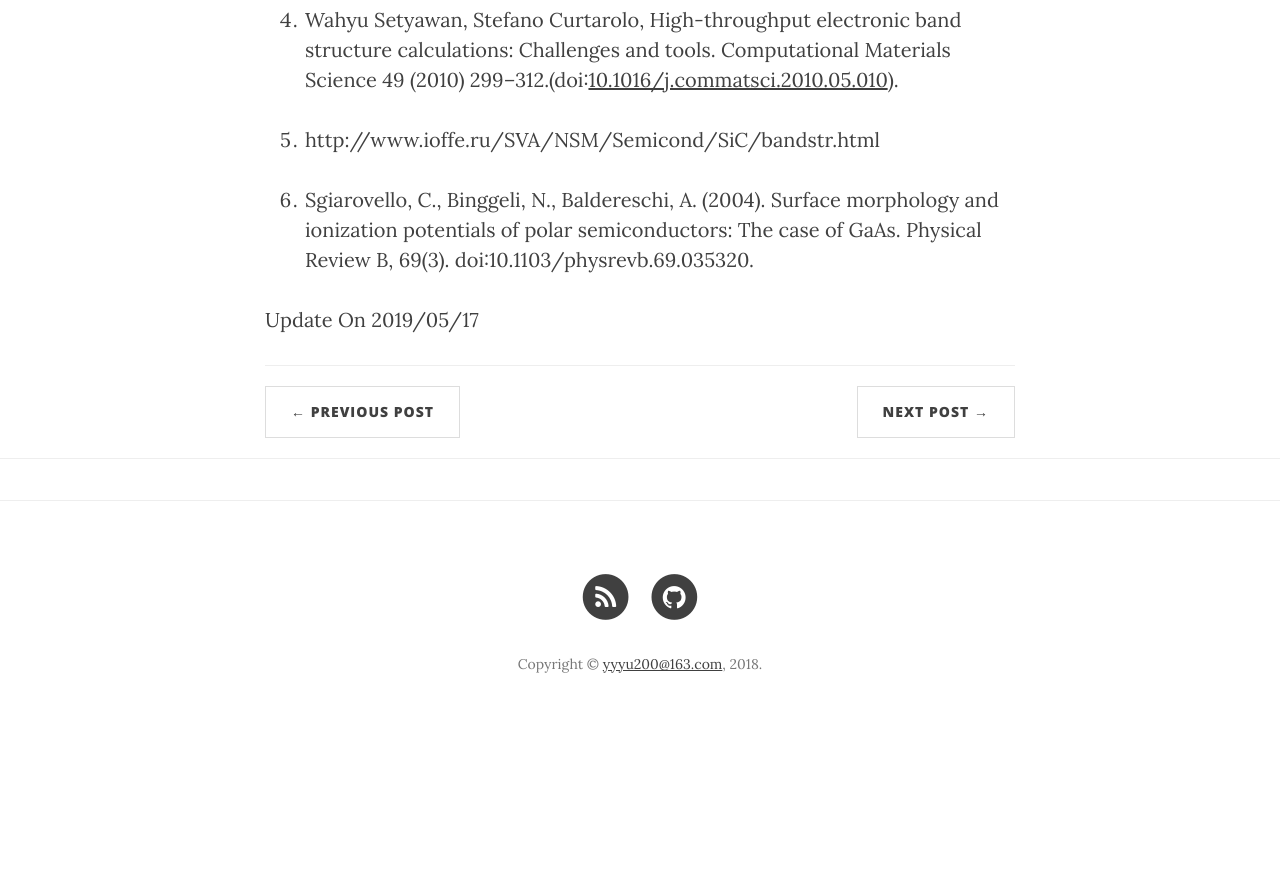
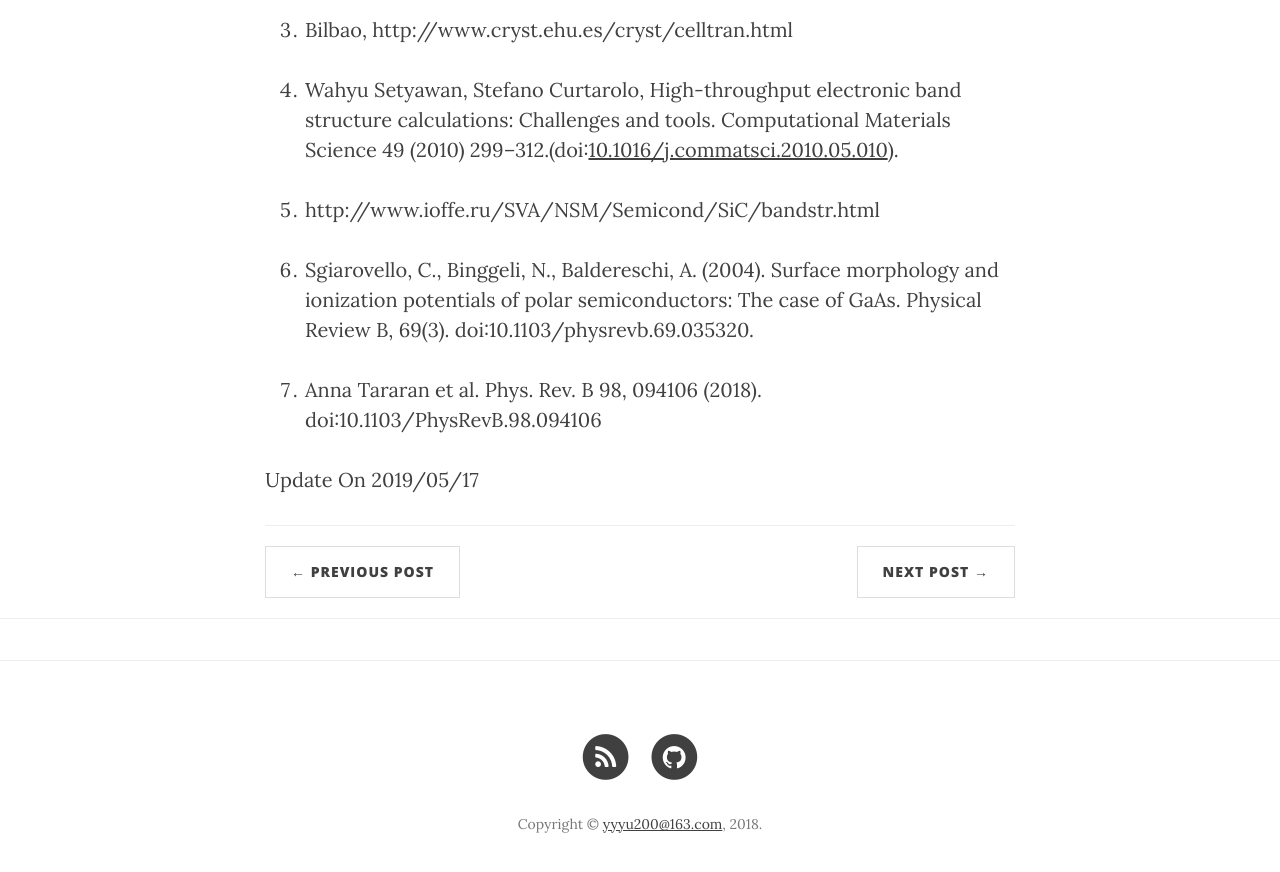
Before and after one commit to yyyu200/DFTbook, a Jekyll site: the page built from _posts/2019-04-01-HandsOn.md, in a window 1280 px wide and 900 px high, scrolled down 22490 px. Shown: the top 872 px of the window. Built offline with Jekyll 4.4.1, drawn with Linux system fonts in a browser that asks for light colours; nearby versions of some CDN libraries; formulas are drawn with MathJax 3; comment, search, counter and statistics services are not loaded; before the commit the page ends 23230 px from its top, so only the background shows below that; some of the changed text lies outside the part shown.

Commit message:
modify at20190523-05:11:46-aliyun

```diff
--- a/_posts/2019-04-01-HandsOn.md
+++ b/_posts/2019-04-01-HandsOn.md
@@ -776,4 +778,6 @@ K_POINTS {automatic}
 
 6. Sgiarovello, C., Binggeli, N., Baldereschi, A. (2004). Surface morphology and ionization potentials of polar semiconductors: The case of GaAs. Physical Review B, 69(3). doi:10.1103/physrevb.69.035320.
 
+7. Anna Tararan et al. Phys. Rev. B 98, 094106 (2018). doi:10.1103/PhysRevB.98.094106
+
 Update On 2019/05/17
```
Also changed, not shown: other parts of _posts/2019-04-01-HandsOn.md (+2 -0 lines).
